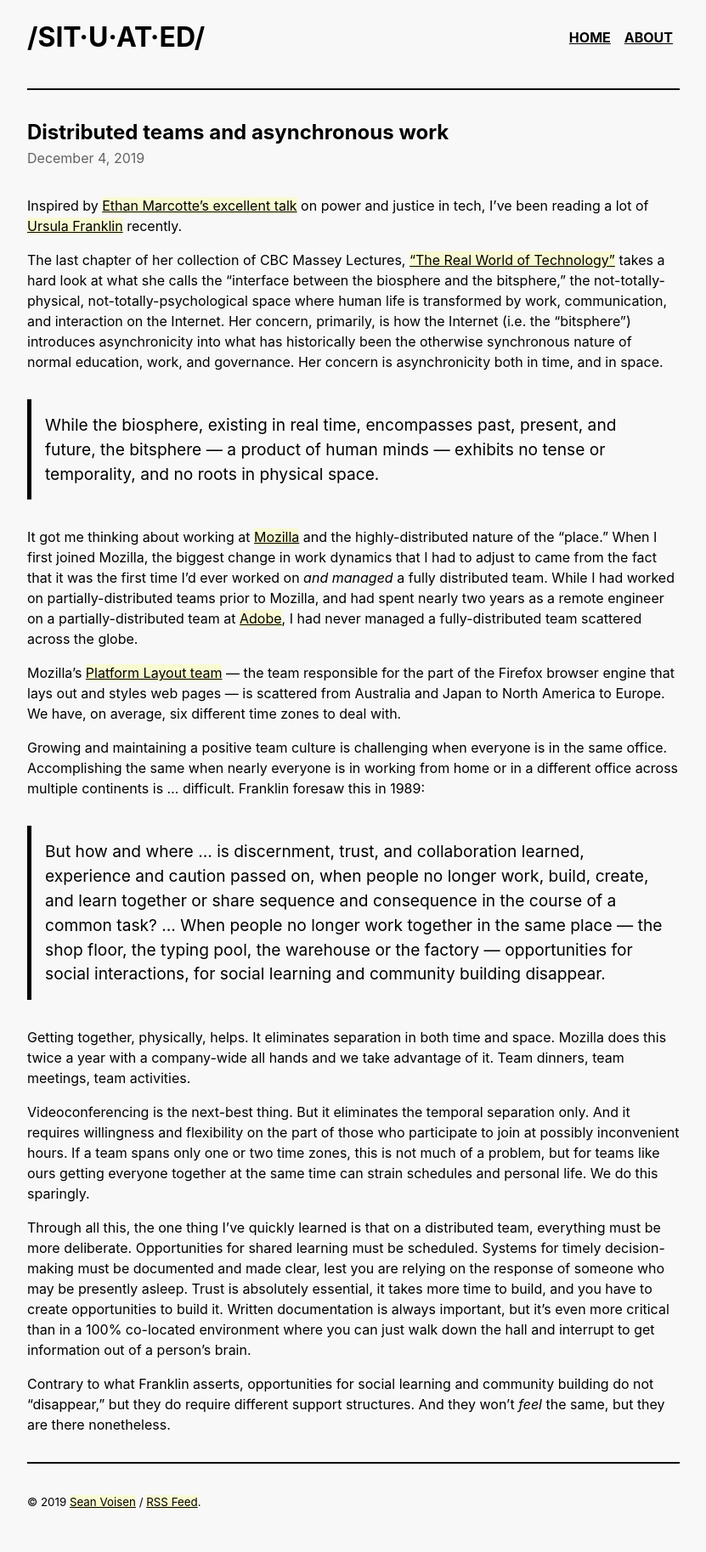
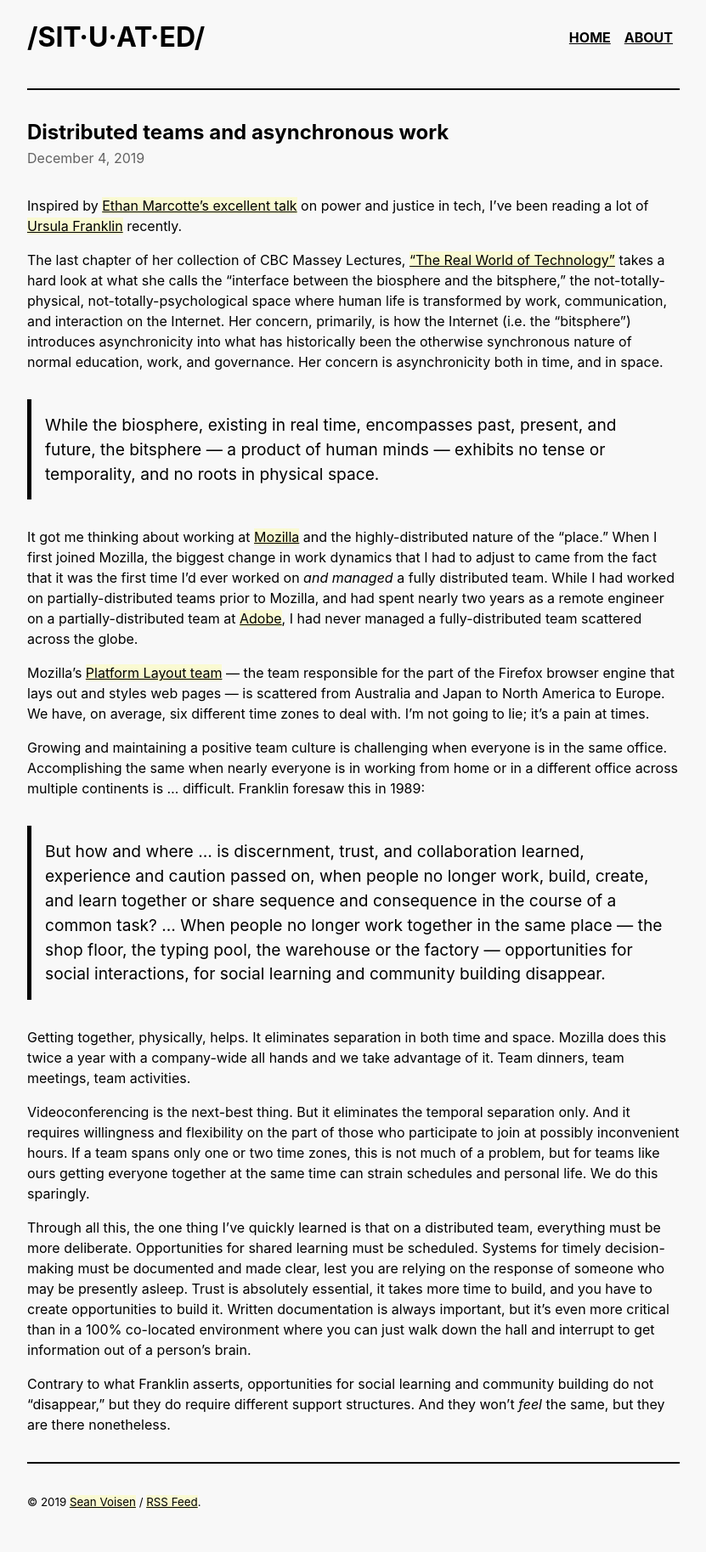
Before and after one commit to svoisen/situated.blog, a Jekyll site: the page built from _posts/2019-12-04-distributed-teams-asynchronous.md, in a window 1280 px wide. Shown: the whole page at 85% size, without its empty margins (224-1055 px from the left). Built offline with Jekyll 4.4.1, drawn with Linux system fonts in a browser that asks for light colours.

Commit message:
Edit distributed teams post

```diff
--- a/_posts/2019-12-04-distributed-teams-asynchronous.md
+++ b/_posts/2019-12-04-distributed-teams-asynchronous.md
@@ -12,7 +12,7 @@ The last chapter of her collection of CBC Massey Lectures, ["The Real World of T
 
 It got me thinking about working at [Mozilla](https://www.mozilla.org) and the highly-distributed nature of the "place." When I first joined Mozilla, the biggest change in work dynamics that I had to adjust to came from the fact that it was the first time I'd ever worked on _and managed_ a fully distributed team. While I had worked on partially-distributed teams prior to Mozilla, and had spent nearly two years as a remote engineer on a partially-distributed team at [Adobe](https://www.adobe.com), I had never managed a fully-distributed team scattered across the globe.
 
-Mozilla's [Platform Layout team](https://wiki.mozilla.org/Platform/Layout) — the team responsible for the part of the Firefox browser engine that lays out and styles web pages — is scattered from Australia and Japan to North America to Europe. We have, on average, six different time zones to deal with.
+Mozilla's [Platform Layout team](https://wiki.mozilla.org/Platform/Layout) — the team responsible for the part of the Firefox browser engine that lays out and styles web pages — is scattered from Australia and Japan to North America to Europe. We have, on average, six different time zones to deal with. I'm not going to lie; it's a pain at times.
 
 Growing and maintaining a positive team culture is challenging when everyone is in the same office. Accomplishing the same when nearly everyone is in working from home or in a different office across multiple continents is ... difficult. Franklin foresaw this in 1989:
 
```
